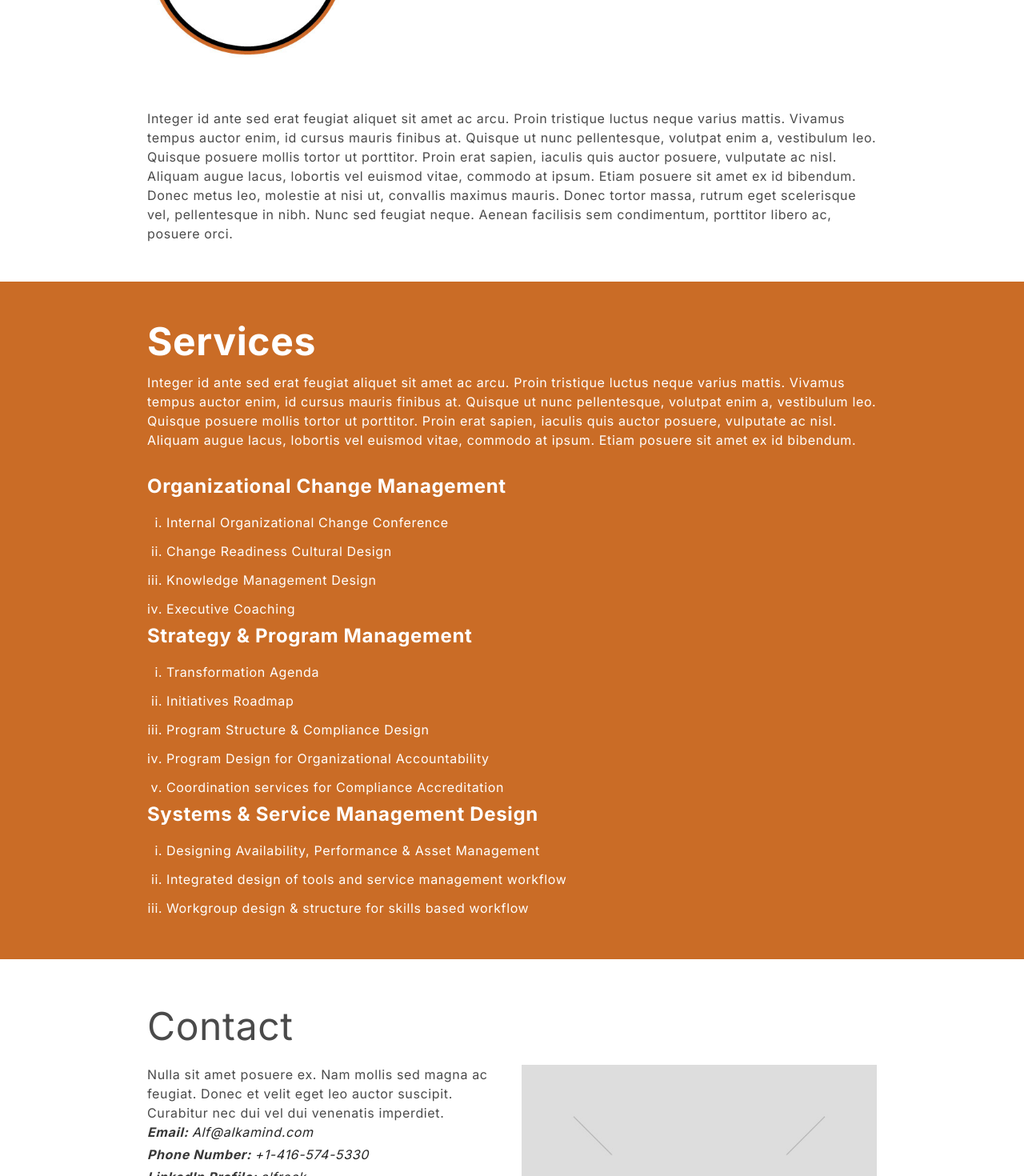
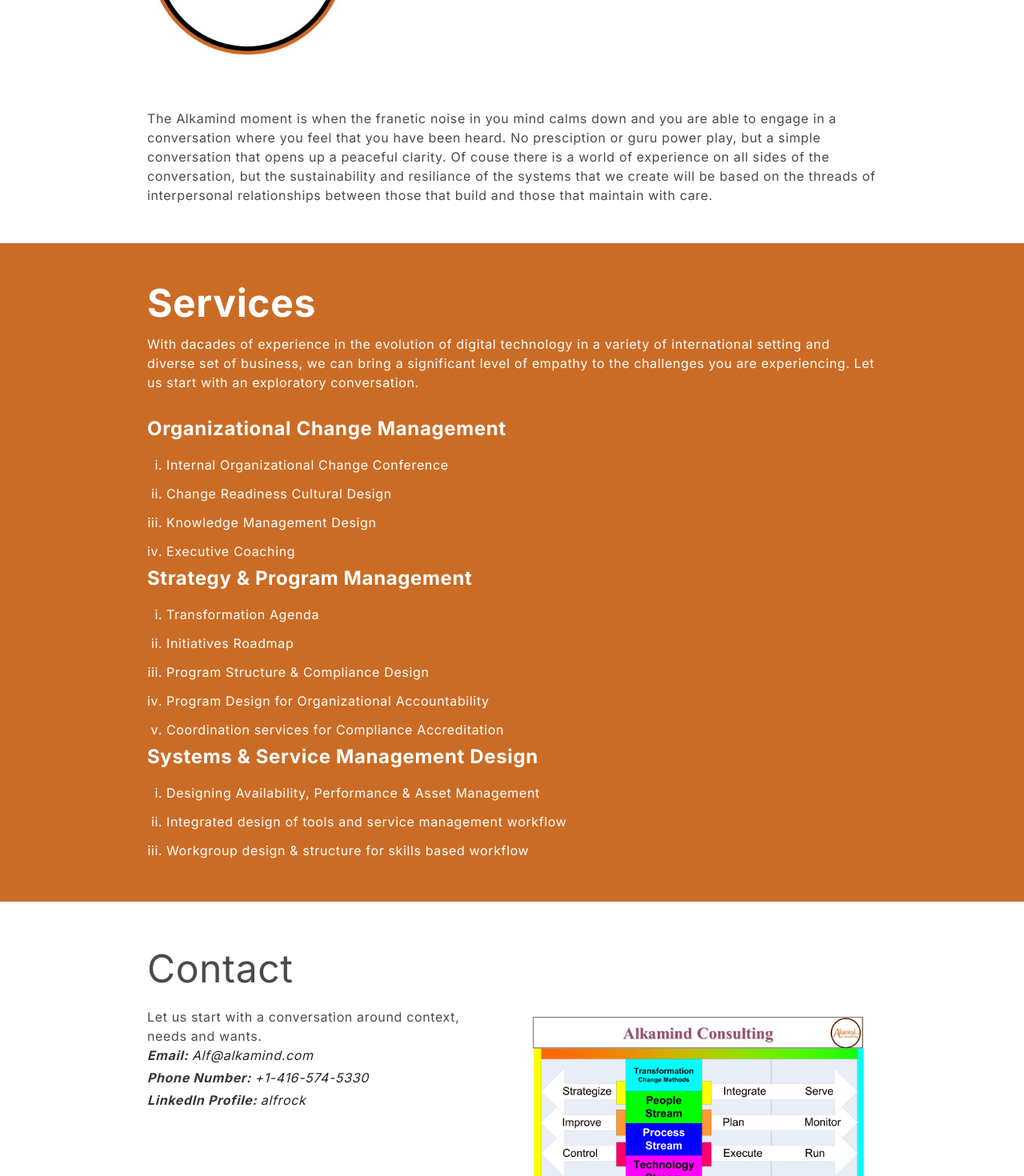
Before and after one commit to Giffen-good/alkamind, a React (Create React App) app: page /#contact in a window 1280 px wide. Shown: the part 220-1690 px from the top of the page at 80% size. Built offline with nearby package versions, Linux system fonts and the light colour scheme.

Commit message:
Commit 3 - text edited and changes an image

```diff
--- a/src/components/Contact.jsx
+++ b/src/components/Contact.jsx
@@ -6,7 +6,7 @@
           <h2 className="is-size-1 mb-3">Contact</h2>
           <div className="columns">
             <div className="column">
-              <p>Nulla sit amet posuere ex. Nam mollis sed magna ac feugiat. Donec et velit eget leo auctor suscipit. Curabitur nec dui vel dui venenatis imperdiet.</p>
+              <p>Let us start with a conversation around context, needs and wants.</p>
               <address>
                 <p className="mb-1"><strong>Email: </strong><a href="mailto:alf@alkamind.com">Alf@alkamind.com</a></p>
                 <p className="mb-1"><strong>Phone Number: </strong><a href="tel:+14165745330">+1-416-574-5330</a></p>
@@ -14,7 +14,7 @@
               </address>
             </div>
             <div className="column">
-              <img src="/images/image-placeholder.jpg" />
+              <img src="/images/stratified-governance-model.jpg" />
             </div>
           </div>
       </section>
--- a/src/components/LandingSection.jsx
+++ b/src/components/LandingSection.jsx
@@ -3,7 +3,7 @@
   render () {
     return (
       <div className="landing-section container is-max-desktop p-5 pb-6">
-        <p>Integer id ante sed erat feugiat aliquet sit amet ac arcu. Proin tristique luctus neque varius mattis. Vivamus tempus auctor enim, id cursus mauris finibus at. Quisque ut nunc pellentesque, volutpat enim a, vestibulum leo. Quisque posuere mollis tortor ut porttitor. Proin erat sapien, iaculis quis auctor posuere, vulputate ac nisl. Aliquam augue lacus, lobortis vel euismod vitae, commodo at ipsum. Etiam posuere sit amet ex id bibendum. Donec metus leo, molestie at nisi ut, convallis maximus mauris. Donec tortor massa, rutrum eget scelerisque vel, pellentesque in nibh. Nunc sed feugiat neque. Aenean facilisis sem condimentum, porttitor libero ac, posuere orci.</p>
+        <p>The Alkamind moment is when the franetic noise in you mind calms down and you are able to engage in a conversation where you feel that you have been heard. No presciption or guru power play, but a simple conversation that opens up a peaceful clarity. Of couse there is a world of experience on all sides of the conversation, but the sustainability and resiliance of the systems that we create will be based on the threads of interpersonal relationships between those that build and those that maintain with care.</p>
       </div>
     )
   }
--- a/src/components/Services.jsx
+++ b/src/components/Services.jsx
@@ -35,7 +35,7 @@
         <div className="pl-5 pr-5 pb-6 pt-6 container content is-max-desktop">
           <h2 className="is-size-1 mb-3">Services</h2>
           <div className="container has-text-left pb-4 is-max-desktop">
-            <p>Integer id ante sed erat feugiat aliquet sit amet ac arcu. Proin tristique luctus neque varius mattis. Vivamus tempus auctor enim, id cursus mauris finibus at. Quisque ut nunc pellentesque, volutpat enim a, vestibulum leo. Quisque posuere mollis tortor ut porttitor. Proin erat sapien, iaculis quis auctor posuere, vulputate ac nisl. Aliquam augue lacus, lobortis vel euismod vitae, commodo at ipsum. Etiam posuere sit amet ex id bibendum.</p>
+            <p>With dacades of experience in the evolution of digital technology in a variety of international setting and diverse set of business, we can bring a significant level of empathy to the challenges you are experiencing. Let us start with an exploratory conversation.</p>
           </div>
           <ul className="ml-0">
           {
```
Also changed, not shown: 1 other file (tests, documents, lock files or other folders).
